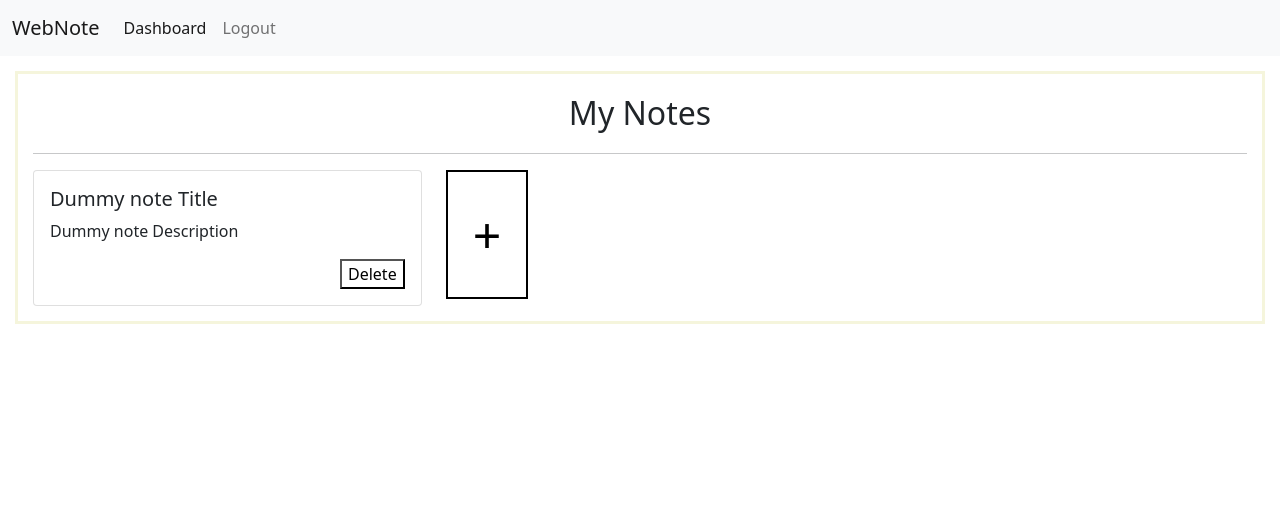
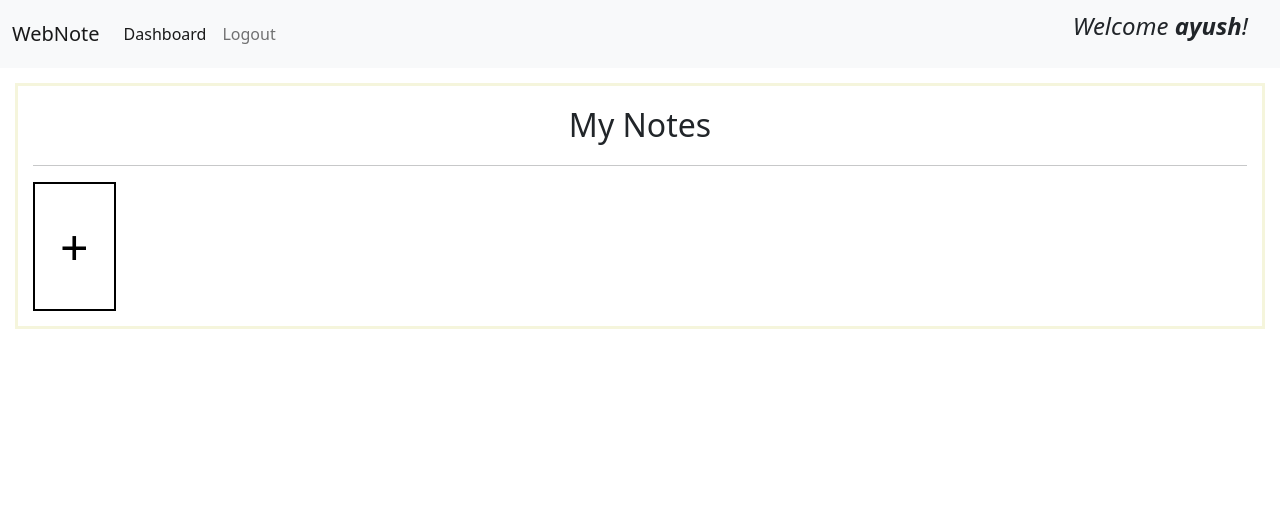
Before and after one commit to ayushk26/Webnote, a Django app: page / in a window 1280 px wide. Shown: the top 528 px of the page. Before the commit the page ends 324 px from the top, so only its background shows below. Run offline with Django 3.2, Linux system fonts and the light colour scheme; a user stored in the database is signed in; data comes from the database, SQL or seed files in the repository; both versions use the stored data as it was after the commit; some libraries are stand-ins or nearby versions.

Commit message:
Delete function added ,and some layout changes

```diff
--- a/Webnote/Webnote/urls.py
+++ b/Webnote/Webnote/urls.py
@@ -19,7 +19,7 @@ from django.urls import path,include
 urlpatterns = [
     path('admin/', admin.site.urls),
     path('', include('note.urls')),
-    path('dashboard',include('note.urls')),
+    path('dashboard/',include('note.urls')),
     path('login',include('users.urls')),
     path('register/',include('users.urls')),
     path('logout/',include('users.urls'))
--- a/Webnote/note/urls.py
+++ b/Webnote/note/urls.py
@@ -16,9 +16,12 @@ Including another URLconf
 from django.contrib import admin
 from django.urls import path,include
 from . import views
+from django.conf.urls import url
 
 urlpatterns = [
     path('admin/', admin.site.urls),
     path('',views.dashboard,name='dashboard'),
-    path('createnote',views.create_note,name='createnote')
+    path('createnote',views.create_note,name='createnote'),
+    path('deletenote/<str:pk>/',views.delete_note,name='deletenote')
+
 ]
--- a/Webnote/note/views.py
+++ b/Webnote/note/views.py
@@ -10,8 +10,8 @@ def dashboard(request):
         return redirect('createnote')
     my_notes = Note.objects.filter(username__exact = user.username)
     my_notes = my_notes.filter(active__exact = True)
+    context = {'notes':my_notes}
 
-    context = {'notes':my_notes}
 
     return render(request,'dashboard.html',context)
 
@@ -24,3 +24,10 @@ def create_note(request):
     newpost = Note(title=title,description = desc,username=username)
     newpost.save()
     return redirect('dashboard')
+
+@login_required(login_url='../login')
+def delete_note(request,pk):
+    if request.method == 'POST':
+        note = Note.objects.get(pk=pk)
+        note.delete()
+    return redirect('dashboard')
--- a/Webnote/templates/base.html
+++ b/Webnote/templates/base.html
@@ -26,6 +26,10 @@
           {% block dashboard-link %}{% endblock dashboard-link %}
           {% block login-link %}{% endblock login-link %}
         </ul>
+
+
+        {% block hellogreet %}{% endblock hellogreet %}
+
       </div>
     </div>
   </nav>
--- a/Webnote/templates/dashboard.html
+++ b/Webnote/templates/dashboard.html
@@ -9,6 +9,12 @@
     <a class="nav-link" href={% url 'logout' %}>Logout</a>
 </li>
 {% endblock dashboard-link %}
+
+{% block hellogreet %}
+    <ul style = "margin-right: 20px; font-size:x-large; font-style: italic;">
+        Welcome <strong>{{user.username}}</strong>!
+    </ul>
+{% endblock hellogreet %}
 
 
 {% block newnote %}
@@ -70,9 +76,10 @@
         font: bold;
     }
 
-    .del-btn button{
+    .del-btn input{
         background-color: white;
     }
+
     .del-btn{
         display: flex;
         flex-direction: row-reverse;
@@ -124,7 +131,7 @@
 
     <div class="row row-cols-1 row-cols-md-3 g-4">
         <!--This is begining of card-->
-        <div class="col">
+        <!--<div class="col">
             <div class="card">
                 <div class="card-body">
                     <h5 class="card-title">Dummy note Title</h5>
@@ -134,7 +141,7 @@
                     </div>
                 </div>
             </div>
-        </div>
+        </div>-->
         <!--This is end of card-->
         {% for note in notes %}
         <div class="col">
@@ -143,7 +150,10 @@
                     <h5 class="card-title">{{note.title}}</h5>
                     <p class="card-text">{{note.description}}</p>
                     <div class="del-btn">
-                        <button onclick="{{note.active}}=false" >Delete</button>
+                        <form action="{% url 'deletenote' note.pk %}" method="POST">
+                            {% csrf_token %}
+                            <input type="submit" name="delete" value="Delete">
+                        </form>
                     </div>
                 </div>
             </div>
--- a/Webnote/users/views.py
+++ b/Webnote/users/views.py
@@ -3,6 +3,7 @@ from django.contrib.auth.forms import UserCreationForm
 from django.contrib import messages
 from django.contrib.auth import authenticate,logout
 from django.contrib.auth import login as auth_login
+from note.models import Note
 # Create your views here.
 
 def login(request):
@@ -24,9 +25,14 @@ def register(request):
     if request.method =='POST':
         form = UserCreationForm(request.POST)
         email = request.POST.get('email')
+        username = request.POST.get('username')
         fullname = request.POST.get('fullname')
         if form.is_valid():
+
+            note = Note(title="Dummy note title",description = "Dummy note description",username = username,active = True)
+            note.save()
             form.save()
+
             messages.success(request,'Your account has been created')
             return redirect('login')
 
```
Also changed, not shown: Webnote/templates/login.html (+11 -0 lines), Webnote/templates/register.html (+10 -0 lines), Webnote/db.sqlite3.
